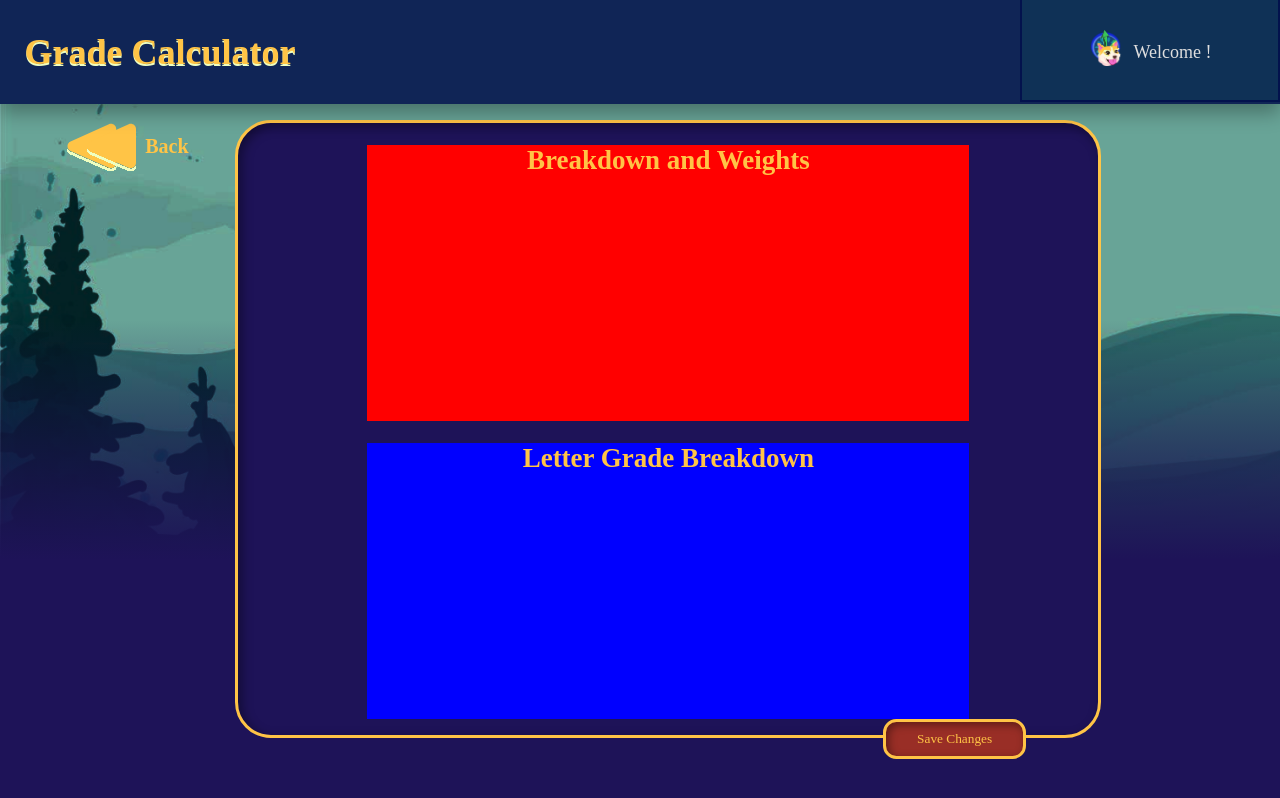
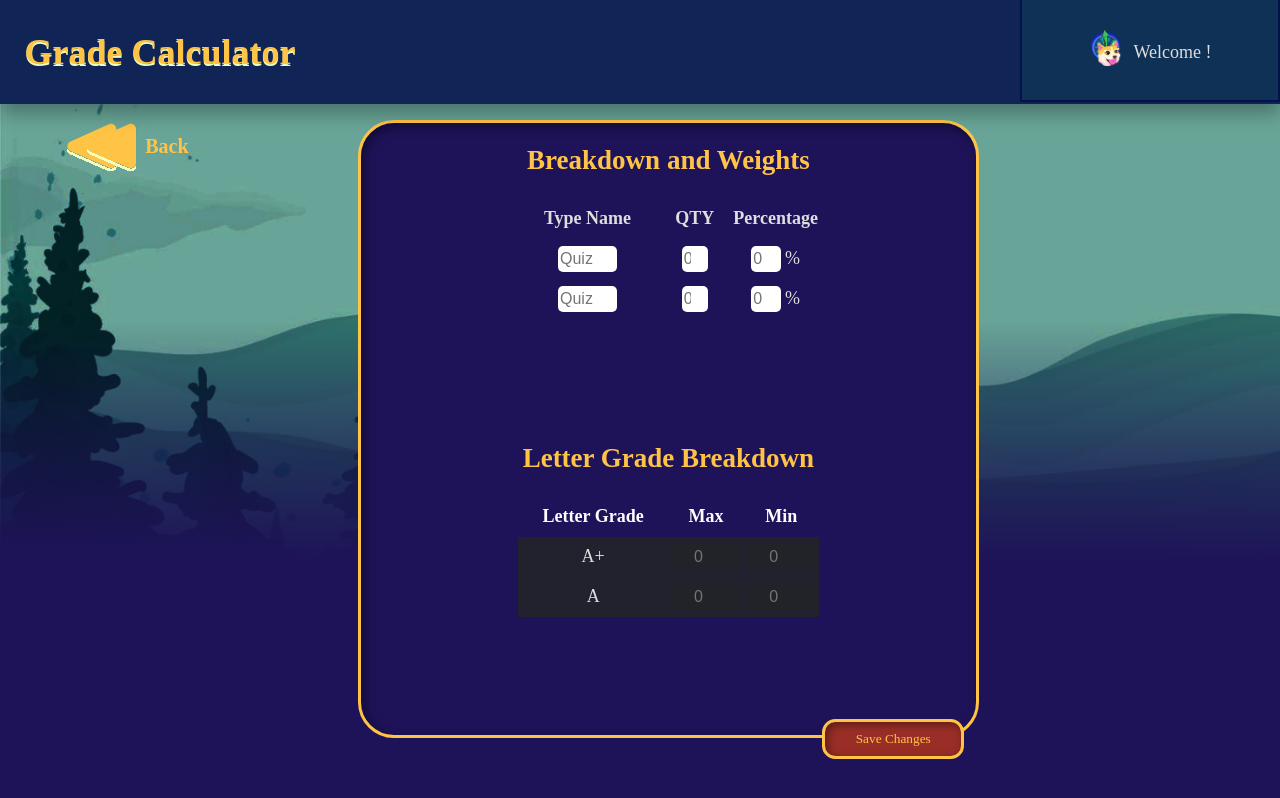
Before and after one commit to kdotzlaw/StudyBuddy, a Vue app in the folder frontend/: page /gradeCalculator in a window 1280 px wide. Built offline with nearby package versions, Linux system fonts and the light colour scheme; a web font is replaced by a local one.

Commit message:
Update GradeCalculator.vue
Added letter grade table

```diff
--- a/frontend/src/pages/GradeCalculator.vue
+++ b/frontend/src/pages/GradeCalculator.vue
@@ -10,20 +10,64 @@
       </router-link>
     </div>
 
-  <!-- </div> -->
   <div id="grade-container">
     <div id="breakdown-container">
       <h2>Breakdown and Weights</h2>
+      <div id="breakdown-table">
+        <table>
+          <thead>
+            <tr>
+              <th id="col_one">Type Name</th>
+              <th id="col_two">QTY</th>
+              <th id="col_three">Percentage</th>
+            </tr>
+          </thead>
+          <tbody>
+            <tr>
+              <td><input type="text" id="name-input" placeholder="Quiz" v-model="username"></td>
+              <td><input type="number" min="0" id="qty-input" placeholder="0" v-model="username"></td>
+              <td><input type="number" min="0" max="100" id="percent-input" placeholder="0" v-model="username"> %</td>
+            </tr>
+            <tr>
+              <td><input type="text" id="name-input" placeholder="Quiz" v-model="username"></td>
+              <td><input type="number" min="0" id="qty-input" placeholder="0" v-model="username"></td>
+              <td><input type="number" min="0" max="100" id="percent-input" placeholder="0" v-model="username"> %</td>
+            </tr>
+          </tbody>
+        </table>
+      </div>
+
     </div>
 
     <div id="letter-grade-container">
       <h2>Letter Grade Breakdown</h2>
+      <div id="letter-table">
+        <table>
+          <thead id="letter-table-header">
+            <tr>
+              <th id="col_one">Letter Grade</th>
+              <th id="col_two">Max</th>
+              <th id="col_three">Min</th>
+            </tr>
+          </thead>
+          <tbody>
+            <tr>
+              <td>A+</td>
+              <td><input type="number" min="0" max="100" id="max-input" placeholder="0" v-model="username"></td>
+              <td><input type="number" min="0" max="100" id="max-input" placeholder="0" v-model="username"> </td>
+            </tr>
+            <tr>
+              <td>A</td>
+              <td><input type="number" min="0" max="100" id="max-input" placeholder="0" v-model="username"></td>
+              <td><input type="number" min="0" max="100" id="max-input" placeholder="0" v-model="username"> </td>
+            </tr>
+          </tbody>
+        </table>
+      </div>
     </div>
 
     <div id="save-button">
-      <button class="button bar">
-        Save Changes
-      </button>
+      <button class="button bar">Save Changes</button>
     </div>
 
   </div>
@@ -106,8 +150,8 @@
   }
 
   .button:hover{
-      transition: 0.3s;
-      background: var(--button-shade);
+    transition: 0.3s;
+    background: var(--button-shade);
   }
 
   .bar{
@@ -115,9 +159,8 @@
   }
 
   #grade-container{
-    width: 70%;
+    width: 50%;
     height: 90%;
-
 
     background: var(--indigo);
     border: 3px solid var(--gold);
@@ -135,15 +178,72 @@
   #breakdown-container{
     width: 70%;
     height: 45%;
-    background-color: red;
     margin: auto;
+  }
+
+  #breakdown-table{
+    width: 70%;
+    margin-left: auto;
+    margin-right: auto;
+  }
+
+  #letter-table{
+    width: 70%;
+    margin-left: auto;
+    margin-right: auto;
+    background-color: var(--box);
+  }
+
+  table{
+    width: 100%;
+    border-collapse: collapse;
+  }
+
+  td{
+    margin-left: auto;
+    margin-right: auto;
+    text-align: center;
+  }
+
+  tr{
+    height: 5vh;
+    justify-content: center;
+  }
+
+  input{
+    font: 500 1rem 'Quicksand', sans-serif;
+    border-radius: 5px;
+    height: 3vh;
+    border-style: none;
+  }
+
+  #col_two, #col_three{
+    width: 25%;
+  }
+
+  #name-input{
+    width: 40%
+  }
+
+  #qty-input, #percent-input{
+    width: 30%;
   }
 
   #letter-grade-container{
     width: 70%;
     height: 45%;
-    background-color:  blue;
     margin: auto;
   }
 
+  #letter-table-header{
+    background-color: var(--indigo);
+    color: var(--white);
+  }
+
+  #min-input, #max-input{
+    background-color: var(--box);
+    color: var(--white);
+    text-align: center;
+  }
+
 </style>
```
